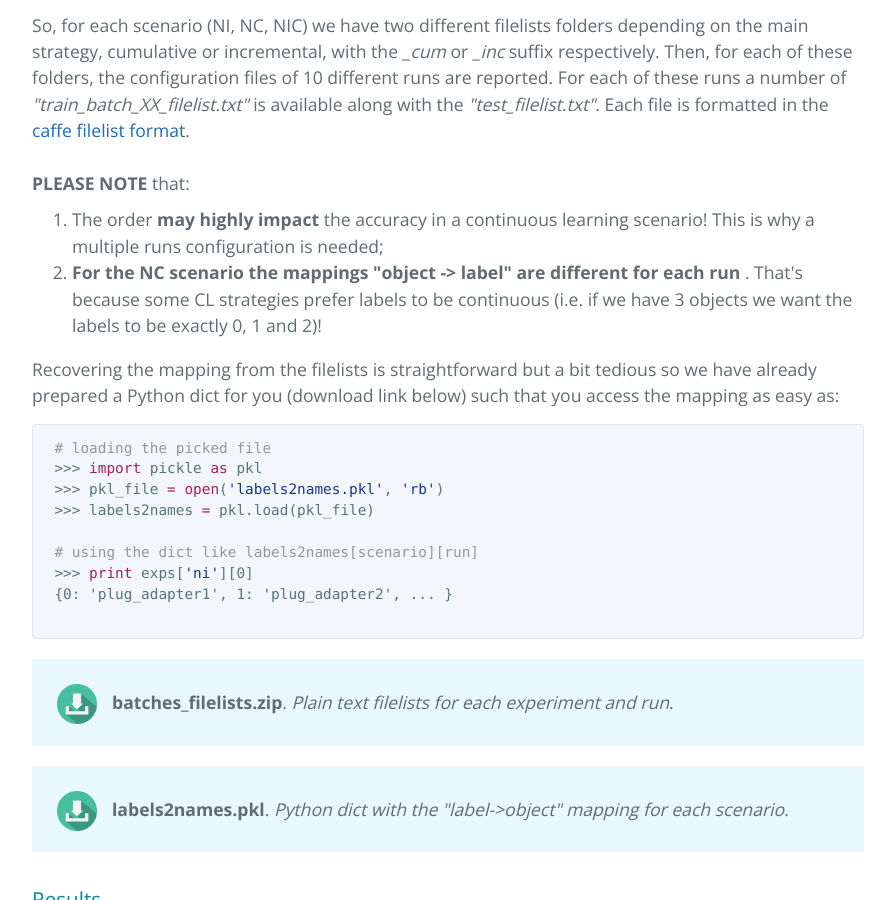
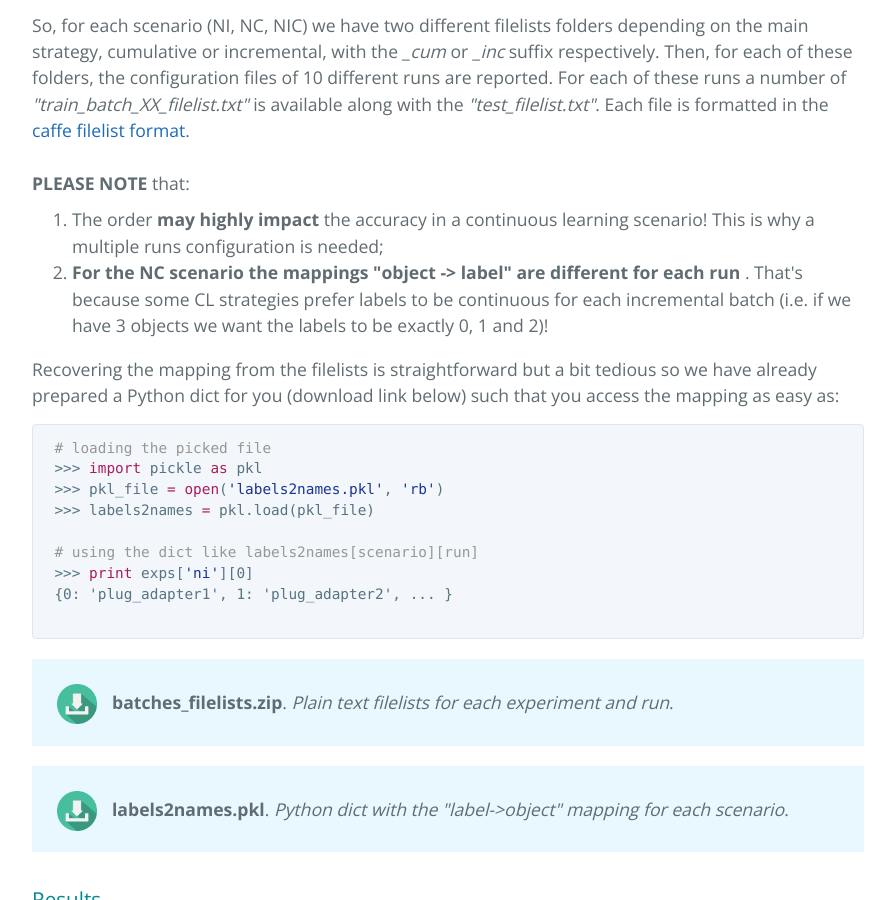
Before and after one commit to vlomonaco/core50, a Jekyll site: the page built from index.html, in a window 1280 px wide and 900 px high, scrolled down 9350 px. Shown: the whole window, without its empty margins (192-1087 px from the left). Built offline with Jekyll 4.4.1, drawn with Linux system fonts in a browser that asks for light colours; nearby versions of some CDN libraries; the list of posts is cut into pages by our own code; comment, search, counter and statistics services are not loaded.

```diff
--- a/index.html
+++ b/index.html
@@ -245,7 +245,7 @@
 
 <ol class="posts" style='margin-top: 10px'>
       <li></strong>The order <strong> may highly impact</strong> the accuracy in a continuous learning scenario! This is why a multiple runs configuration is needed;</li>
-      <li><strong>For the NC scenario the mappings "object -> label" are different for each run </strong>. That's because some CL strategies prefer labels to be continuous (i.e. if we have 3 objects we want the labels to be exactly 0, 1 and 2)!</li>
+      <li><strong>For the NC scenario the mappings "object -> label" are different for each run </strong>. That's because some CL strategies prefer labels to be continuous for each incremental batch (i.e. if we have 3 objects we want the labels to be exactly 0, 1 and 2)!</li>
 </ol>
 
 Recovering the mapping from the filelists is straightforward but a bit tedious so we have already prepared a Python dict for you (download link below) such that you access the mapping as easy as:
```
